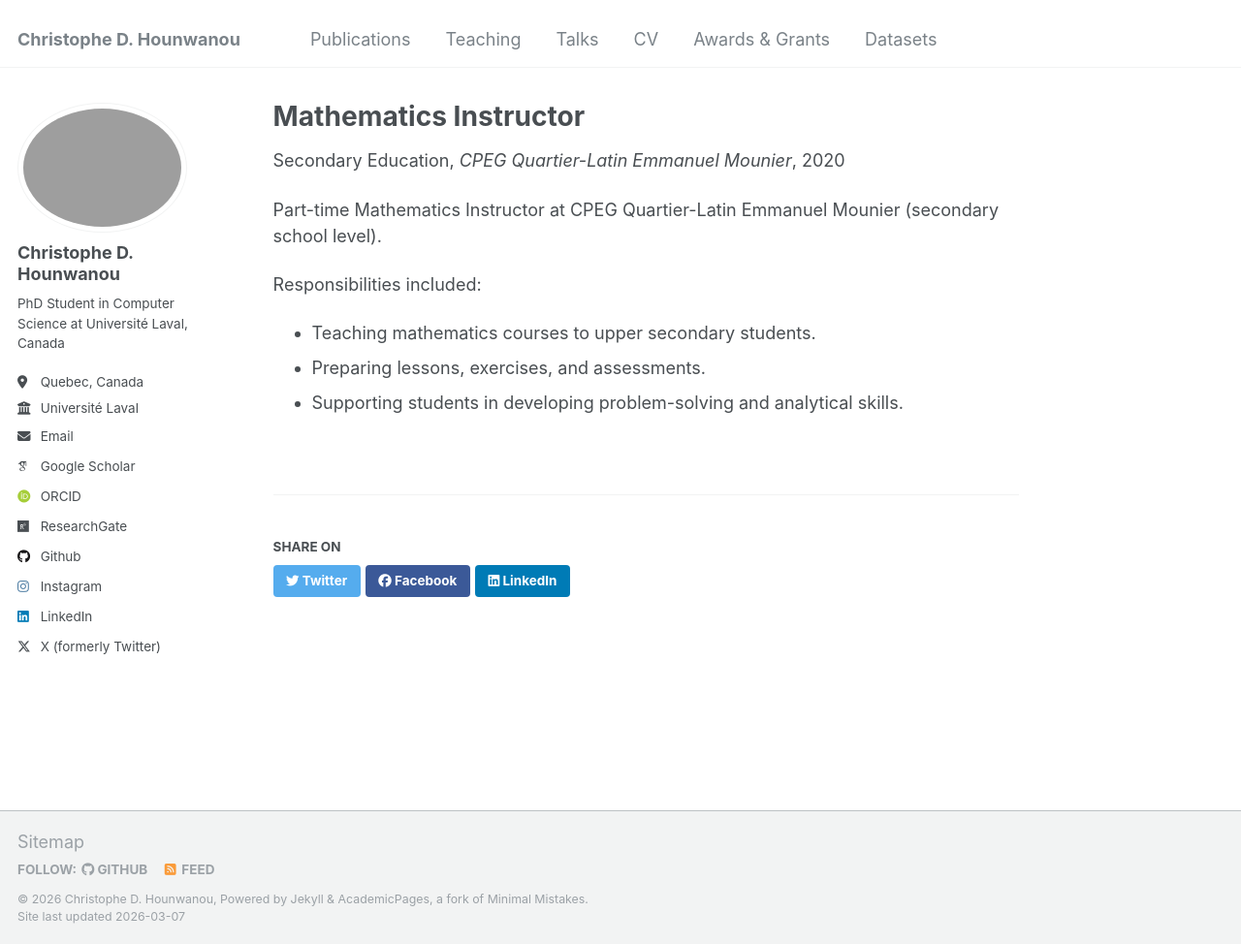
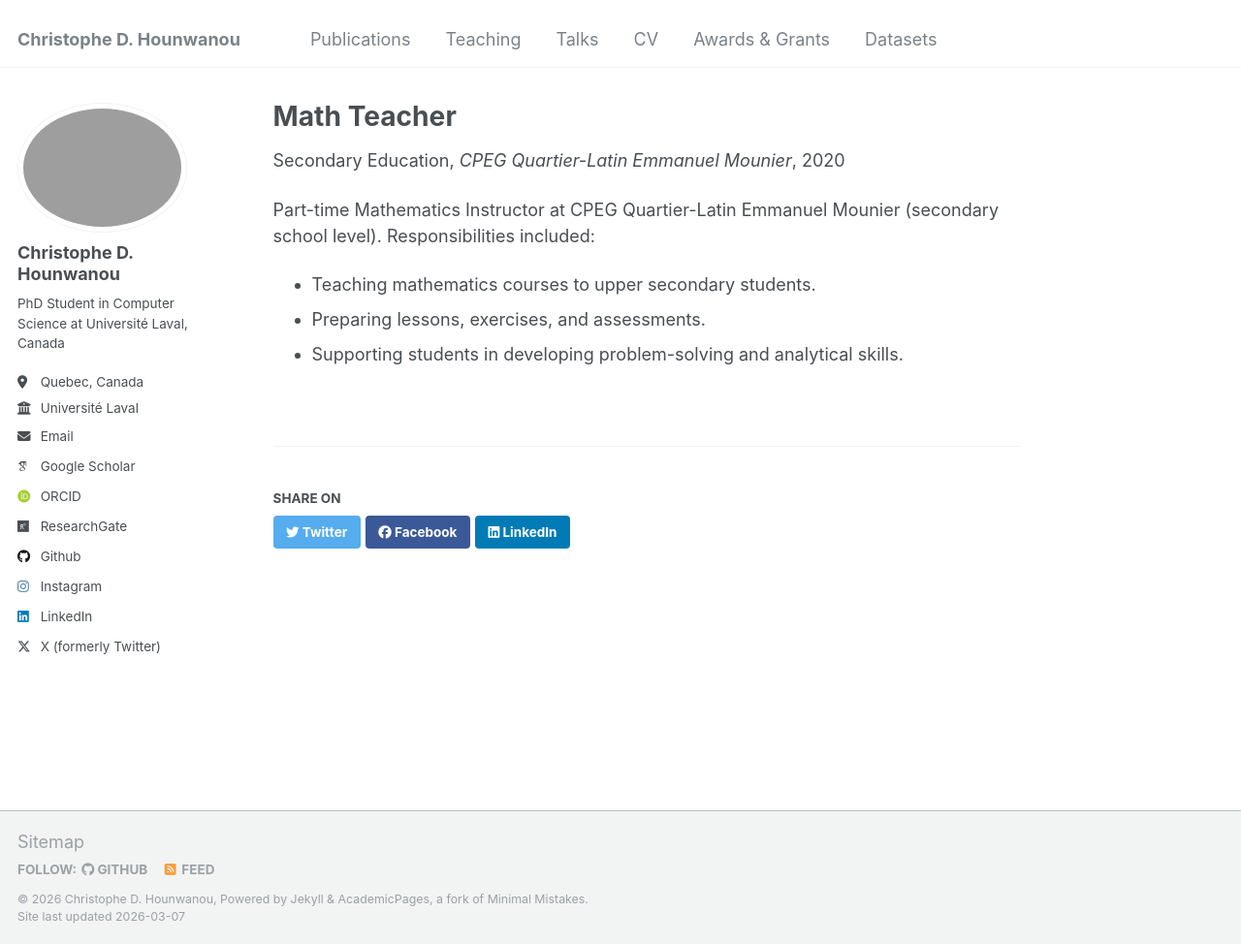
Before and after one commit to chrishounwanou/chrishounwanou.github.io, a Jekyll site: the page built from _teaching/2020-teaching-1.md, in a window 1280 px wide and 974 px high. Shown: the whole window at 97% size. Built offline with Jekyll 4.4.1, drawn with Linux system fonts in a browser that asks for light colours; some web fonts are replaced.

Commit message:
Update 2020-teaching-1.md

```diff
--- a/_teaching/2020-teaching-1.md
+++ b/_teaching/2020-teaching-1.md
@@ -1,15 +1,14 @@
 ---
-title: "Mathematics Instructor"
+title: "Math Teacher"
 collection: teaching
 type: "Secondary Education"
 permalink: /teaching/2020-10-mathematics-instructor
 venue: "CPEG Quartier-Latin Emmanuel Mounier"
-date: 2020-10-01
+date: 2020-10-16
 location: "Abomey-Calavi, Benin"
 ---
 
 Part-time Mathematics Instructor at CPEG Quartier-Latin Emmanuel Mounier (secondary school level).
-
 Responsibilities included:
 - Teaching mathematics courses to upper secondary students.
 - Preparing lessons, exercises, and assessments.
```
